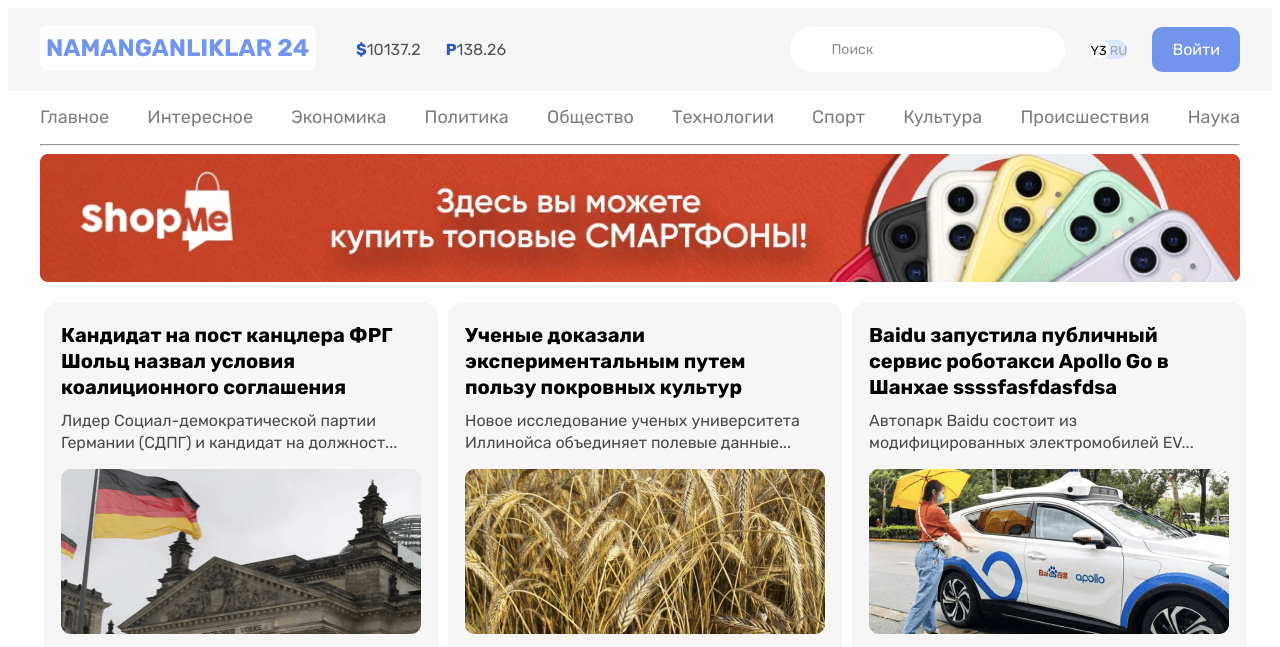
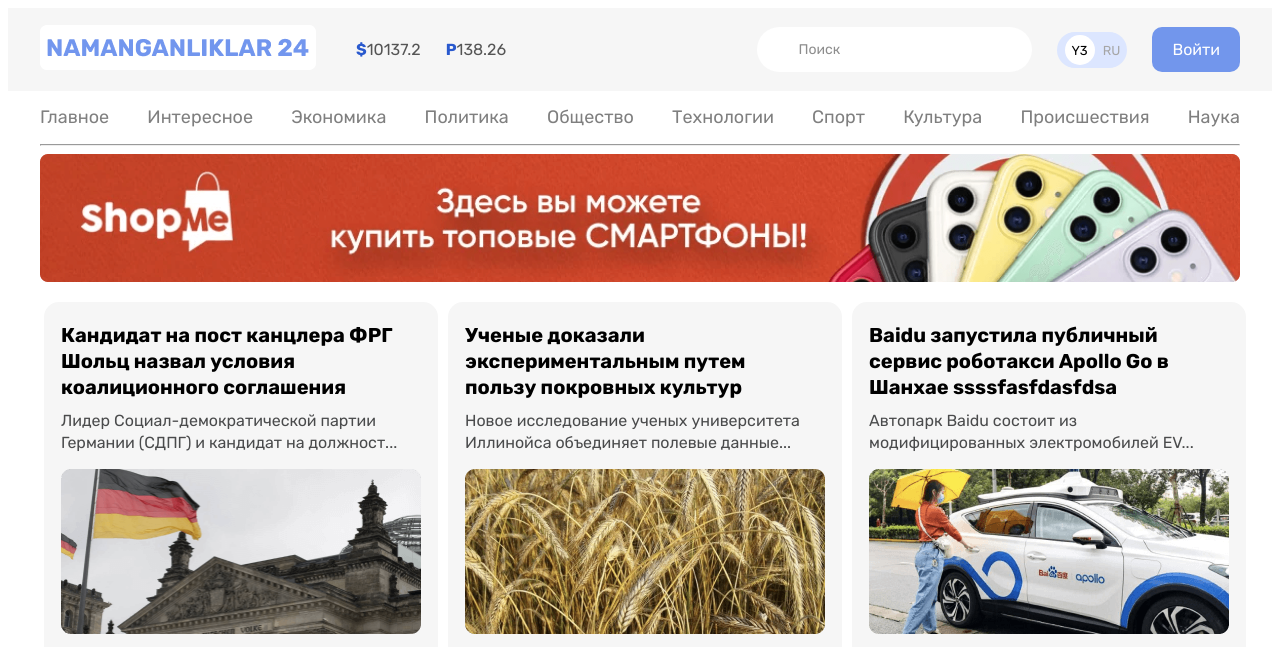
Before and after one commit to Sayfudiinov-Samandar/new-new-new-new-namanganliklar24, a plain HTML site: page index.html in a window 1280 px wide. Shown: the top 647 px of the page. Drawn offline with Linux system fonts and the light colour scheme.

Commit message:
Add new chnge in html

```diff
--- a/css/main.css
+++ b/css/main.css
@@ -49,9 +49,16 @@
   align-items: center;
 }
 .language{
+  display: flex;
+  justify-content: space-around;
+  align-items: center;
+  width: 70px;
+  margin-right: 25px;
+  padding: 3px;
+  line-height: 15px;
   background-color: #DCE6FF;
   border-radius: 39px;
-  margin-right: 25px;
+  text-align: center;
 }
 .lang-text{
   font-size: 13px;
@@ -69,6 +76,7 @@
   height: 30px;
   border-radius: 50%;
   background-color: #fff;
+  padding-top: 7px;
 }
 .lang-ru{
   text-decoration: none;
```
